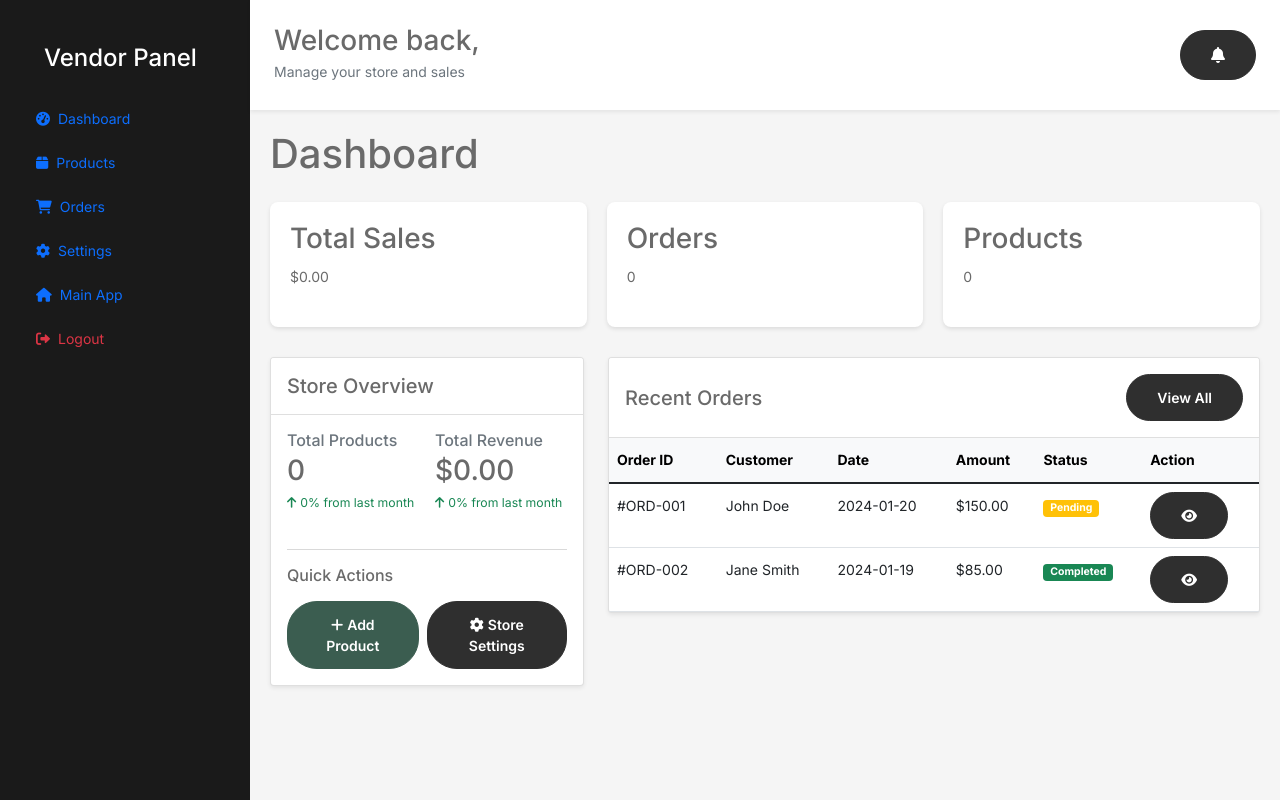
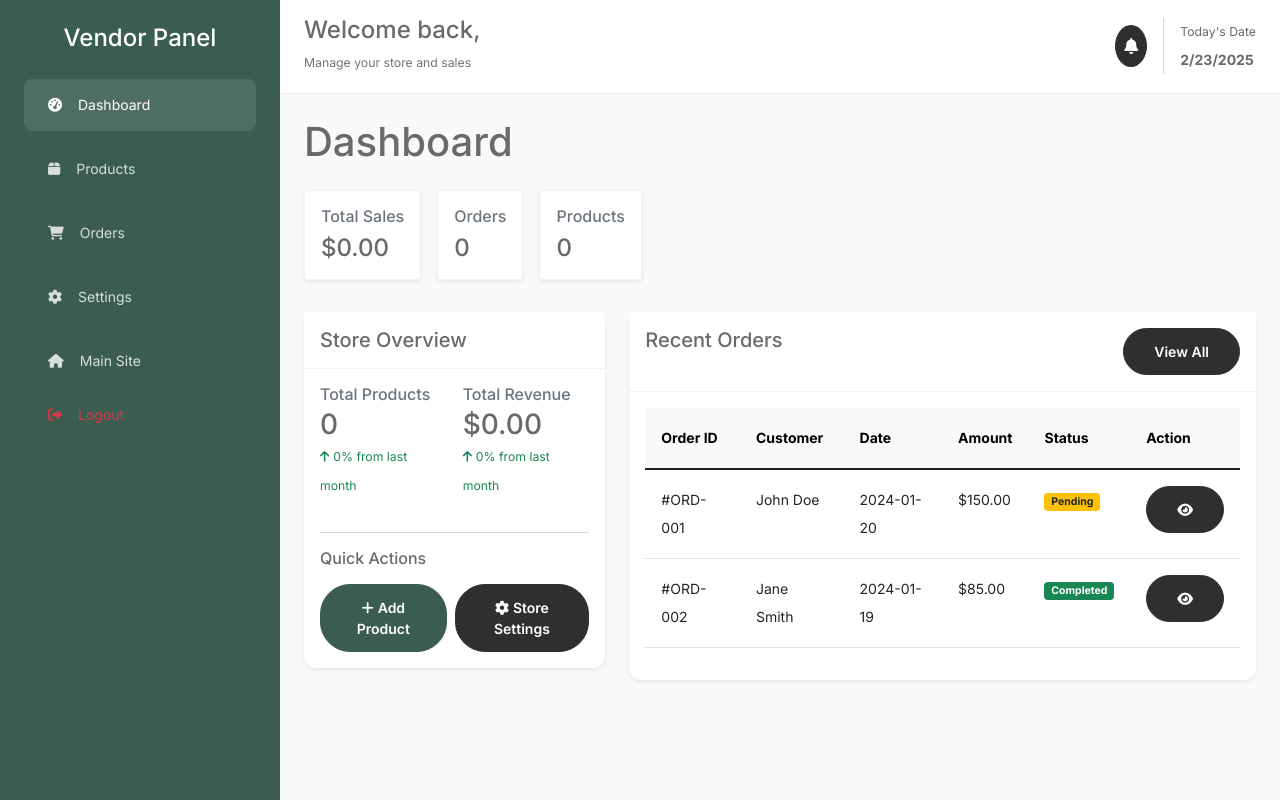
Before and after one commit to thomsontochi/Developia_Discord_frontend_repo, a React (Vite) app: page /vendor/dashboard in a window 1280 px wide. Built offline with nearby package versions, Linux system fonts and the light colour scheme; sample sign-in values are in the browser's storage.

Commit message:
vendor dashboard

```diff
--- a/src/pages/vendor/components/DashboardStats.jsx
+++ b/src/pages/vendor/components/DashboardStats.jsx
@@ -2,18 +2,18 @@ import React from 'react';
 
 const DashboardStats = () => {
   return (
-    <div className="dashboard-stats">
-      <div className="stat-card">
-        <h3>Total Sales</h3>
-        <p>$0.00</p>
+    <div className="dashboard-stats d-flex gap-3">
+      <div className="stat-card bg-white p-3 shadow-sm rounded">
+        <h3 className="h6 text-muted">Total Sales</h3>
+        <p className="h4 mb-0">$0.00</p>
       </div>
-      <div className="stat-card">
-        <h3>Orders</h3>
-        <p>0</p>
+      <div className="stat-card bg-white p-3 shadow-sm rounded">
+        <h3 className="h6 text-muted">Orders</h3>
+        <p className="h4 mb-0">0</p>
       </div>
-      <div className="stat-card">
-        <h3>Products</h3>
-        <p>0</p>
+      <div className="stat-card bg-white p-3 shadow-sm rounded">
+        <h3 className="h6 text-muted">Products</h3>
+        <p className="h4 mb-0">0</p>
       </div>
     </div>
   );
--- a/src/pages/vendor/components/RecentOrders.jsx
+++ b/src/pages/vendor/components/RecentOrders.jsx
@@ -1,48 +1,27 @@
 import React from 'react';
 
 const RecentOrders = () => {
-  // Sample data - replace with actual data from API
   const orders = [
-    {
-      id: '#ORD-001',
-      customer: 'John Doe',
-      date: '2024-01-20',
-      amount: '$150.00',
-      status: 'Pending'
-    },
-    {
-      id: '#ORD-002',
-      customer: 'Jane Smith',
-      date: '2024-01-19',
-      amount: '$85.00',
-      status: 'Completed'
-    }
+    { id: '#ORD-001', customer: 'John Doe', date: '2024-01-20', amount: '$150.00', status: 'Pending' },
+    { id: '#ORD-002', customer: 'Jane Smith', date: '2024-01-19', amount: '$85.00', status: 'Completed' }
   ];
 
   const getStatusBadgeClass = (status) => {
-    switch(status.toLowerCase()) {
-      case 'completed':
-        return 'bg-success';
-      case 'pending':
-        return 'bg-warning';
-      case 'cancelled':
-        return 'bg-danger';
-      default:
-        return 'bg-secondary';
+    switch (status.toLowerCase()) {
+      case 'completed': return 'bg-success text-white';
+      case 'pending': return 'bg-warning text-dark';
+      default: return 'bg-secondary text-white';
     }
   };
 
   return (
     <div className="card shadow-sm">
-      <div className="card-header bg-white py-3 d-flex justify-content-between align-items-center">
+      <div className="card-header bg-white py-3 d-flex justify-content-between">
         <h5 className="mb-0">Recent Orders</h5>
-        <button className="btn btn-link btn-sm text-decoration-none">
-          View All
-        </button>
+        <button className="btn btn-outline-primary btn-sm">View All</button>
       </div>
-      <div className="card-body p-0">
-        <div className="table-responsive">
-          <table className="table table-hover mb-0">
+      <div className="card-body">
+        <table className="table table-hover">
           <thead className="table-light">
             <tr>
               <th>Order ID</th>
@@ -54,38 +33,18 @@ const RecentOrders = () => {
             </tr>
           </thead>
           <tbody>
-              {orders.length > 0 ? (
-                orders.map((order) => (
+            {orders.map((order) => (
               <tr key={order.id}>
                 <td>{order.id}</td>
                 <td>{order.customer}</td>
                 <td>{order.date}</td>
                 <td>{order.amount}</td>
-                    <td>
-                      <span className={`badge ${getStatusBadgeClass(order.status)}`}>
-                        {order.status}
-                      </span>
-                    </td>
-                    <td>
-                      <button className="btn btn-sm btn-link">
-                        <i className="fas fa-eye"></i>
-                      </button>
-                    </td>
+                <td><span className={`badge ${getStatusBadgeClass(order.status)}`}>{order.status}</span></td>
+                <td><button className="btn btn-sm btn-light"><i className="fas fa-eye"></i></button></td>
               </tr>
-                ))
-              ) : (
-                <tr>
-                  <td colSpan="6" className="text-center py-4">
-                    <div className="text-muted">
-                      <i className="fas fa-shopping-cart mb-2 fs-3"></i>
-                      <p className="mb-0">No orders yet</p>
-                    </div>
-                  </td>
-                </tr>
-              )}
+            ))}
           </tbody>
         </table>
-        </div>
       </div>
     </div>
   );
--- a/src/pages/vendor/layouts/VendorHeader.jsx
+++ b/src/pages/vendor/layouts/VendorHeader.jsx
@@ -1,25 +1,40 @@
 import React from 'react';
 import { useAuth } from '../../../contexts/AuthContext';
 
-const VendorHeader = () => {
+const VendorHeader = ({ onToggleSidebar }) => {
   const { user } = useAuth();
 
   return (
-    <header className="vendor-header p-4 bg-white shadow-sm">
+    <header className="vendor-header">
       <div className="d-flex justify-content-between align-items-center">
-        <div>
-          <h1 className="h3 mb-0">Welcome back, {user?.full_name}</h1>
-          <p className="text-muted mb-0">Manage your store and sales</p>
+        <div className="d-flex align-items-center">
+          <button
+            className="btn btn-link text-dark me-3 d-lg-none"
+            onClick={onToggleSidebar}
+          >
+            <i className="fas fa-bars"></i>
+          </button>
+          <div>
+            <h1 className="h4 mb-1">Welcome back, {user?.full_name}</h1>
+            <p className="text-muted small mb-0">Manage your store and sales</p>
+          </div>
         </div>
-        <div className="d-flex align-items-center">
-          {/* Add any header actions/notifications here */}
+        <div className="d-flex align-items-center gap-3">
           <div className="dropdown">
-            <button className="btn btn-link" type="button" data-bs-toggle="dropdown">
+            <button
+              className="btn btn-light rounded-circle p-2"
+              data-bs-toggle="dropdown"
+            >
               <i className="fas fa-bell"></i>
             </button>
-            <div className="dropdown-menu">
-              <a className="dropdown-item" href="#">No new notifications</a>
+            <div className="dropdown-menu dropdown-menu-end shadow-sm">
+              <span className="dropdown-item-text">No new notifications</span>
             </div>
+          </div>
+          <div className="vr d-none d-lg-block"></div>
+          <div className="d-none d-lg-block">
+            <p className="mb-0 small">Today's Date</p>
+            <p className="mb-0 fw-bold">{new Date().toLocaleDateString()}</p>
           </div>
         </div>
       </div>
--- a/src/pages/vendor/layouts/VendorLayout.jsx
+++ b/src/pages/vendor/layouts/VendorLayout.jsx
@@ -1,14 +1,20 @@
-import React from 'react';
+import React, { useState } from 'react';
 import VendorHeader from './VendorHeader';
 import VendorSidebar from './VendorSidebar';
 
 const VendorLayout = ({ children }) => {
+  const [sidebarOpen, setSidebarOpen] = useState(true);
+
+  const toggleSidebar = () => {
+    setSidebarOpen(!sidebarOpen);
+  };
+
   return (
     <div className="vendor-dashboard-layout">
-      <VendorSidebar />
-      <div className="main-content">
-        <VendorHeader />
-        <div className="content-wrapper">
+      <VendorSidebar isOpen={sidebarOpen} />
+      <div className={`main-content ${!sidebarOpen ? 'expanded' : ''}`}>
+        <VendorHeader onToggleSidebar={toggleSidebar} />
+        <div className="content-wrapper p-4">
           {children}
         </div>
       </div>
--- a/src/pages/vendor/layouts/VendorSidebar.jsx
+++ b/src/pages/vendor/layouts/VendorSidebar.jsx
@@ -2,70 +2,67 @@ import React from 'react';
 import { Link, useLocation } from 'react-router-dom';
 import { useAuth } from '../../../contexts/AuthContext';
 
-const VendorSidebar = () => {
+const VendorSidebar = ({ isOpen }) => {
   const location = useLocation();
   const { logout } = useAuth();
 
-  const isActive = (path) => {
-    return location.pathname === path;
-  };
+  const isActive = (path) => location.pathname === path ? 'active' : '';
 
   return (
-    <div className="vendor-sidebar">
-      <div className="sidebar-header p-4">
-        <h4 className="mb-0">Vendor Panel</h4>
-      </div>
+    <aside className={`vendor-sidebar ${isOpen ? '' : 'collapsed'}`}>
+      <div className="p-4">
+        <h4 className="mb-4 text-white text-center">Vendor Panel</h4>
 
-      <nav className="sidebar-nav">
+        <nav className="nav flex-column gap-2">
           <Link
             to="/vendor/dashboard"
-          className={`nav-link ${isActive('/vendor/dashboard') ? 'active' : ''}`}
+            className={`nav-link ${isActive('/vendor/dashboard')}`}
           >
-          <i className="fas fa-tachometer-alt me-2"></i>
+            <i className="fas fa-tachometer-alt me-3"></i>
             Dashboard
           </Link>
 
           <Link
             to="/vendor/products"
-          className={`nav-link ${isActive('/vendor/products') ? 'active' : ''}`}
+            className={`nav-link ${isActive('/vendor/products')}`}
           >
-          <i className="fas fa-box me-2"></i>
+            <i className="fas fa-box me-3"></i>
             Products
           </Link>
 
           <Link
             to="/vendor/orders"
-          className={`nav-link ${isActive('/vendor/orders') ? 'active' : ''}`}
+            className={`nav-link ${isActive('/vendor/orders')}`}
           >
-          <i className="fas fa-shopping-cart me-2"></i>
+            <i className="fas fa-shopping-cart me-3"></i>
             Orders
           </Link>
 
           <Link
             to="/vendor/settings"
-          className={`nav-link ${isActive('/vendor/settings') ? 'active' : ''}`}
+            className={`nav-link ${isActive('/vendor/settings')}`}
           >
-          <i className="fas fa-cog me-2"></i>
+            <i className="fas fa-cog me-3"></i>
             Settings
           </Link>
 
-        <Link
-          to="/"
-          className={`nav-link ${isActive('/') ? 'active' : ''}`}
-        >
-          <i className="fas fa-home me-2"></i>
-          Main App
+          <div className="mt-auto">
+            <Link to="/" className="nav-link">
+              <i className="fas fa-home me-3"></i>
+              Main Site
             </Link>
 
             <button
               onClick={logout}
-          className="nav-link text-danger border-0 bg-transparent"
+              className="nav-link text-danger border-0 bg-transparent w-100 text-start"
             >
-          <i className="fas fa-sign-out-alt me-2"></i>
+              <i className="fas fa-sign-out-alt me-3"></i>
               Logout
             </button>
+          </div>
         </nav>
       </div>
+    </aside>
   );
 };
 
--- a/src/styles/vendor-dashboard.css
+++ b/src/styles/vendor-dashboard.css
@@ -1,34 +1,108 @@
+/* Base layout */
 .vendor-dashboard-layout {
-    display: flex;
+    min-height: 100vh;
+    background-color: #f8f9fa;
+  }
+
+  /* Sidebar */
+  .vendor-sidebar {
+    width: 280px;
+    background: #3b5d50;
+    position: fixed;
+    height: 100vh;
+    left: 0;
+    top: 0;
+    transition: all 0.3s;
+    z-index: 1000;
+  }
+
+  .vendor-sidebar.collapsed {
+    margin-left: -280px;
+  }
+
+  .vendor-sidebar .nav-link {
+    color: rgba(255, 255, 255, 0.8);
+    padding: 0.75rem 1.5rem;
+    border-radius: 8px;
+    margin: 2px 0;
+    transition: all 0.2s;
+  }
+
+  .vendor-sidebar .nav-link:hover,
+  .vendor-sidebar .nav-link.active {
+    background: rgba(255, 255, 255, 0.1);
+    color: white;
+  }
+
+  /* Main content */
+  .main-content {
+    margin-left: 280px;
+    transition: all 0.3s;
     min-height: 100vh;
   }
 
-  .vendor-sidebar {
-    width: 250px;
-    background: #1a1a1a;
-    color: white;
-    padding: 20px;
+  .main-content.expanded {
+    margin-left: 0;
   }
 
-  .main-content {
-    flex: 1;
-    background: #f5f5f5;
+  /* Header */
+  .vendor-header {
+    background: white;
+    border-bottom: 1px solid #eee;
+    padding: 1rem 1.5rem;
   }
 
-  .dashboard-container {
-    padding: 20px;
-  }
-
+  /* Stats cards */
   .dashboard-stats {
     display: grid;
-    grid-template-columns: repeat(auto-fit, minmax(200px, 1fr));
-    gap: 20px;
-    margin-bottom: 30px;
+    grid-template-columns: repeat(auto-fit, minmax(250px, 1fr));
+    gap: 1.5rem;
+    margin-bottom: 2rem;
   }
 
   .stat-card {
     background: white;
-    padding: 20px;
-    border-radius: 8px;
-    box-shadow: 0 2px 4px rgba(0,0,0,0.1);
+    border-radius: 12px;
+    padding: 1.5rem;
+    transition: transform 0.2s;
+    border: 1px solid rgba(0,0,0,0.05);
   }
+
+  .stat-card:hover {
+    transform: translateY(-2px);
+  }
+
+  /* Responsive */
+  @media (max-width: 992px) {
+    .vendor-sidebar {
+      margin-left: -280px;
+    }
+
+    .vendor-sidebar.show {
+      margin-left: 0;
+    }
+
+    .main-content {
+      margin-left: 0;
+    }
+
+    .content-wrapper {
+      padding: 1rem !important;
+    }
+  }
+
+  /* Cards and tables */
+  .card {
+    border: none;
+    border-radius: 12px;
+    box-shadow: 0 2px 4px rgba(0,0,0,0.05);
+  }
+
+  .card-header {
+    background: white;
+    border-bottom: 1px solid rgba(0,0,0,0.05);
+  }
+
+  .table > :not(caption) > * > * {
+    padding: 1rem;
+  }
```
Also changed, not shown: src/components/layouts/Header.jsx (+2 -5 lines). Lines whose indentation alone changed are shown as unchanged.
